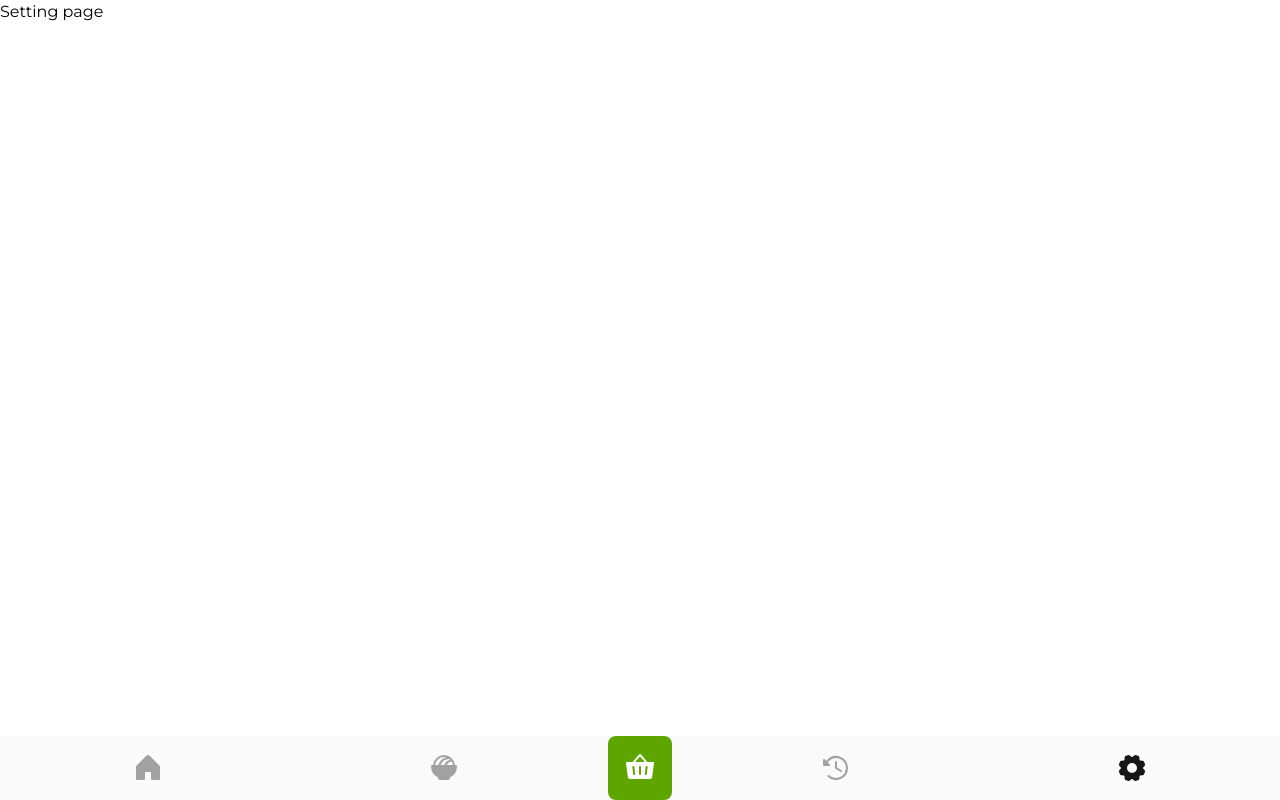
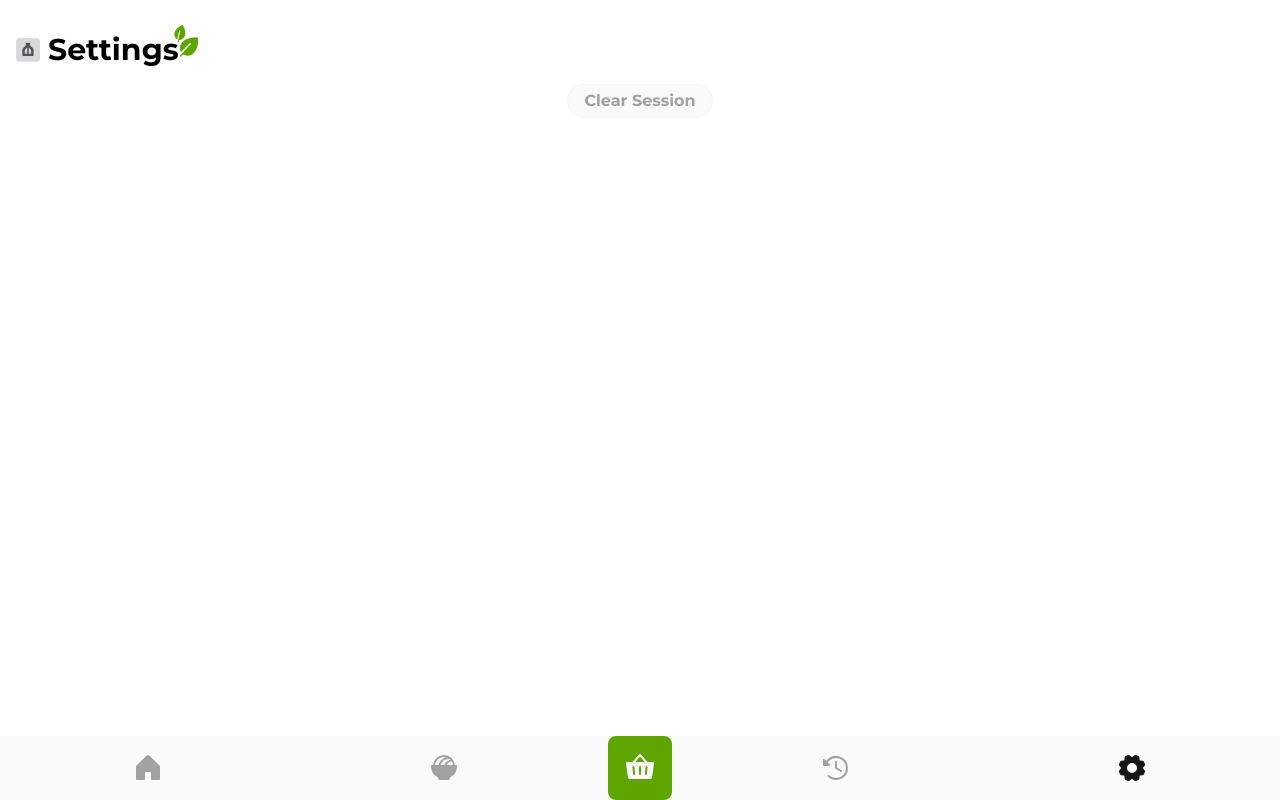
Before and after one commit to wmCmo/brkresort, a Next.js app: page /settings in a window 1280 px wide. Built offline with nearby package versions, Linux system fonts and the light colour scheme.

Commit message:
feat: finished setting page

```diff
--- a/app/menu/cart/page.tsx
+++ b/app/menu/cart/page.tsx
@@ -1,5 +1,6 @@
 'use client';
 
+import Header from "@/components/Header";
 import MenuItem from "@/components/MenuItem";
 import MenuSkeleton from "@/components/MenuSkeleton";
 import ViewMenuButton from "@/components/ViewMenuButton";
@@ -182,17 +183,7 @@ ${historyRes.public_url}
 
     return (
         <div className="p-4 text-extreme relative min-h-dvh flex flex-col">
-            <div className="sticky top-0 z-20 bg-background py-4 flex items-center justify-between">
-                <div className="relative">
-                    <div className="flex items-center gap-2">
-                        <img src="/ui/logo.svg" alt="logo for brk resort" className="h-6 w-6" />
-                        <h1 className="font-bold text-3xl">Confirm Cart</h1>
-                    </div>
-                    <img src="/svg/leaves.svg" alt="Minimal leaves svg illustration" className="absolute -top-2 -right-5" />
-                </div>
-                <div>
-                </div>
-            </div>
+            <Header title="Confirm Cart" />
             {
                 !isLoading
                     ? menu.length > 0
--- a/app/menu/history/page.tsx
+++ b/app/menu/history/page.tsx
@@ -1,5 +1,6 @@
 'use client';
 
+import Header from "@/components/Header";
 import MenuSkeleton from "@/components/MenuSkeleton";
 import ViewMenuButton from "@/components/ViewMenuButton";
 import useSession from "@/hooks/useSession";
@@ -89,18 +90,8 @@ export default function HistoryPage() {
 
 
     return (
-        <div className="text-extreme px-4">
-            <div className="sticky top-0 z-20 bg-background py-4 flex items-center justify-between">
-                <div className="relative">
-                    <div className="flex items-center gap-2">
-                        <img src="/ui/logo.svg" alt="logo for brk resort" className="h-6 w-6" />
-                        <h1 className="font-bold text-3xl">History</h1>
-                    </div>
-                    <img src="/svg/leaves.svg" alt="Minimal leaves svg illustration" className="absolute -top-2 -right-5" />
-                </div>
-                <div>
-                </div>
-            </div>
+        <div className="text-extreme p-4">
+            <Header title="History" />
             <div className="flex flex-col items-center">
                 {
                     historyLoading || menuLoading
--- a/app/settings/page.tsx
+++ b/app/settings/page.tsx
@@ -1,6 +1,26 @@
+'use client';
 
-export default function Page() {
+import Header from "@/components/Header";
+import useSession from "@/hooks/useSession";
+import { MouseEventHandler } from "react";
+
+function DeleteButton({ onClick, text }: { onClick: MouseEventHandler<HTMLButtonElement>; text: string; }) {
+    return <button onClick={onClick} type="button" className="px-4 py-1 bg-foreground border border-border rounded-full font-bold text-muted hover:text-rose-500 hover:translate-y-0.5 active:translate-y-1 animate-out">{text}</button>;
+}
+
+export default function SettingPage() {
+    const { setSession } = useSession();
+
+    function handleClearSession() {
+        setSession({ checkout: "", house: null, sig: "" });
+    }
+
     return (
-        <div>Setting page</div>
+        <div className="p-4">
+            <Header title="Settings" />
+            <div className="flex flex-col items-center gap-4">
+                <DeleteButton text="Clear Session" onClick={handleClearSession} />
+            </div>
+        </div>
     );
 }
--- /dev/null
+++ b/components/Header.tsx
@@ -0,0 +1,15 @@
+export default function Header({ title }: { title: string; }) {
+    return (
+        <div className="sticky top-0 z-20 bg-background py-4 flex items-center justify-between">
+            <div className="relative">
+                <div className="flex items-center gap-2">
+                    <img src="/ui/logo.svg" alt="logo for brk resort" className="h-6 w-6" />
+                    <h1 className="font-bold text-3xl">{title}</h1>
+                </div>
+                <img src="/svg/leaves.svg" alt="Minimal leaves svg illustration" className="absolute -top-2 -right-5" />
+            </div>
+            <div>
+            </div>
+        </div>
+    );
+}
```
